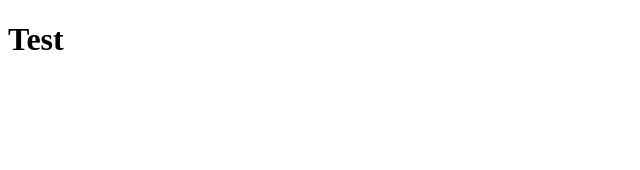
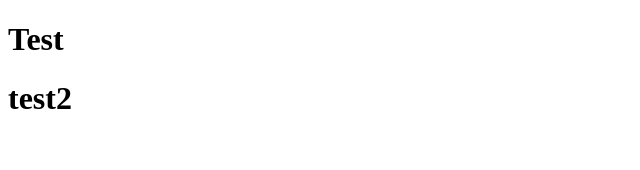
Before and after one commit to andrewrey/offPlateformProject, a React (Create React App) app: page / in a window 1280 px wide. Shown: the top 170 px of the page, without its empty margins (0-640 px from the left). Built offline with nearby package versions, Linux system fonts and the light colour scheme.

Commit message:
main added

```diff
--- a/package.json
+++ b/package.json
@@ -12,7 +12,7 @@
     "web-vitals": "^0.2.4"
   },
   "scripts": {
-    "start": "react-scripts start",
+    "start": "BROWSER='chrome' react-scripts start",
     "build": "react-scripts build",
     "test": "react-scripts test",
     "eject": "react-scripts eject"
--- a/src/components/App.js
+++ b/src/components/App.js
@@ -1,10 +1,12 @@
 import "./App.css";
 import Header from "./Header";
+import Main from "./Main";
 
 function App() {
   return (
     <div className="App">
       <Header />
+      <Main />
     </div>
   );
 }
--- /dev/null
+++ b/src/components/Main.js
@@ -0,0 +1,7 @@
+const Main = () => (
+  <main>
+    <h1>test2</h1>
+  </main>
+);
+
+export default Main;
```
